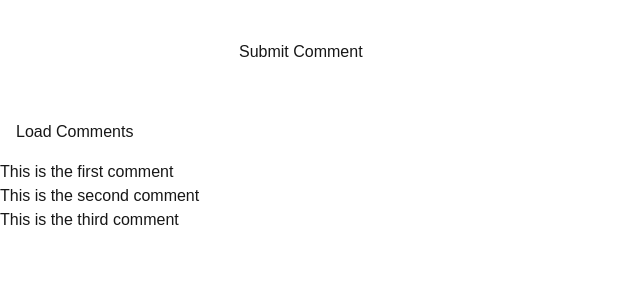
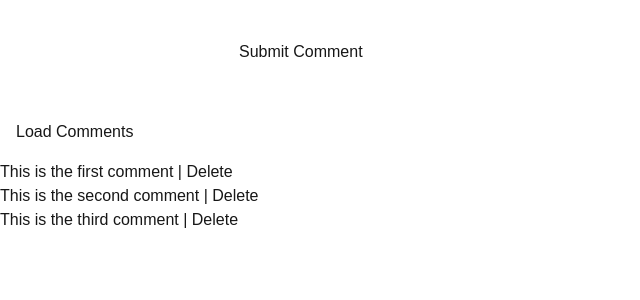
Before and after one commit to fazil8848/Next-Basic-Practice, a Next.js app in the folder next-api/: page /comments in a window 1280 px wide. Both pictures are taken after a click on the button "Load Comments". Shown: the top 300 px of the page, without its empty margins (0-640 px from the left). Built offline with nearby package versions, Linux system fonts and the light colour scheme.

Commit message:
Delete method

```diff
--- a/next-api/src/pages/api/comments/[commentId].js
+++ b/next-api/src/pages/api/comments/[commentId].js
@@ -2,9 +2,9 @@ import { comments } from "../../../../data/comments";
 
 export default function handler(req, res) {
   const { commentId } = req.query;
-  const comment = comments.find(
-    (comment) => comment.id === parseInt(commentId)
+  const restComments = comments.filter(
+    (comment) => comment.id !== parseInt(commentId)
   );
 
-  res.status(200).json({ comment });
+  res.status(200).json(restComments);
 }
--- a/next-api/src/pages/comments/index.jsx
+++ b/next-api/src/pages/comments/index.jsx
@@ -20,11 +20,25 @@ function CommentsPage() {
     });
     const data = await response.json();
     console.log(data);
+    setComment("");
   };
+
+  const handleDelete = async (e, id) => {
+    e.preventDefault();
+    const response = await fetch(`/api/comments/${id}`, {
+      method: "DELETE",
+    });
+
+    const data = await response.json();
+    console.log(data);
+    setComments(data);
+  };
+
   return (
     <>
       <br />
       <input
+        value={comment}
         onChange={(e) => setComment(e.target.value)}
         type="text"
         className="m-4 text-black"
@@ -38,7 +52,8 @@ function CommentsPage() {
       <br />
       {comments.map((comment) => (
         <div key={comment.id} className="">
-          {comment.text}
+          {comment.text} |{" "}
+          <button onClick={(e) => handleDelete(e, comment.id)}>Delete </button>
         </div>
       ))}
     </>
```
Also changed, not shown: next-api/src/pages/api/comments/index.js (line endings or trailing spaces).
